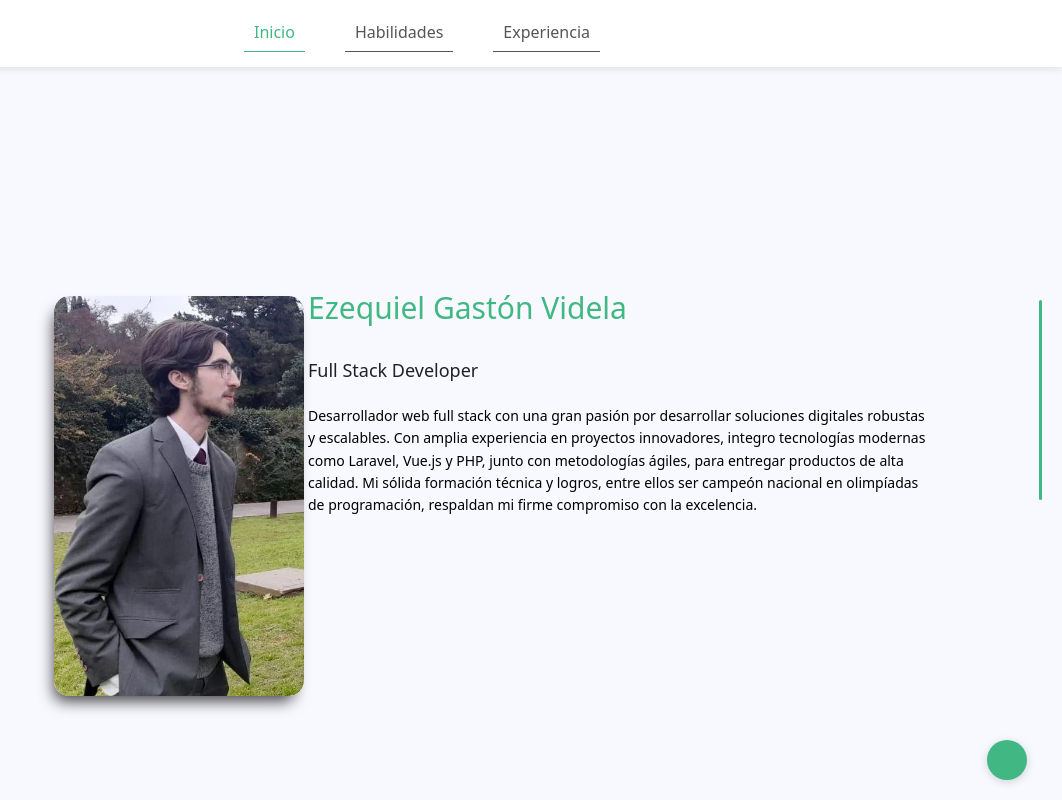
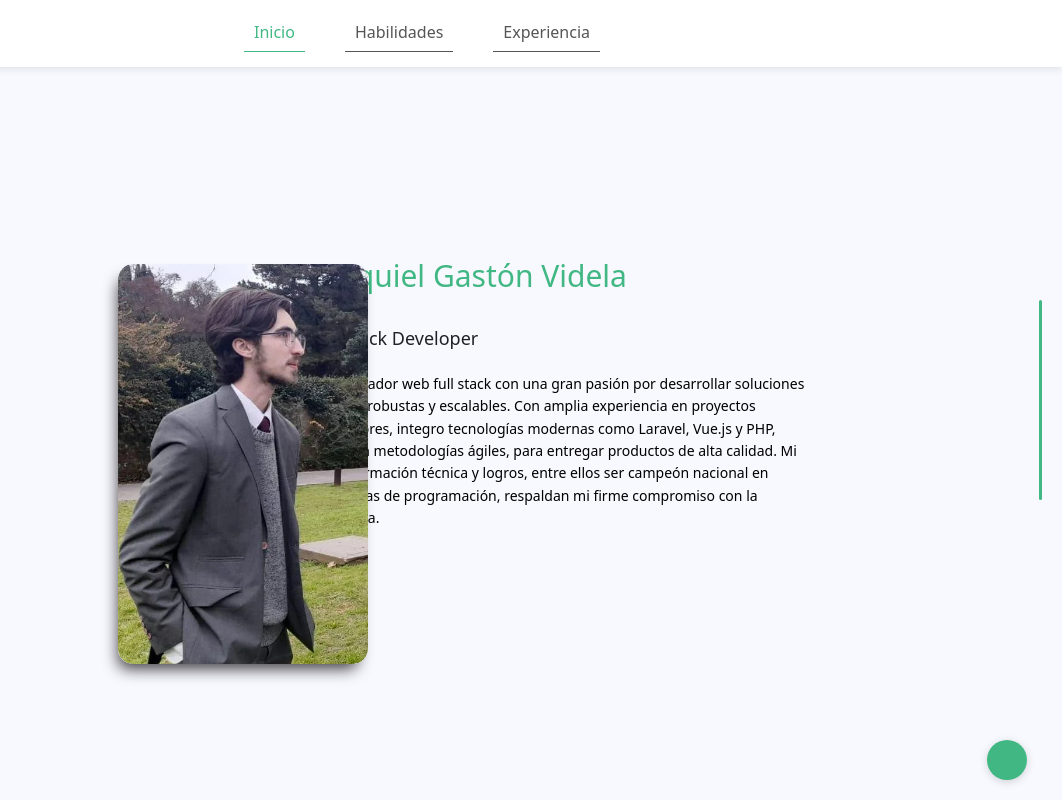
Before and after one commit to ezequielgv/portfolio, a Vue app: page / in a window 1280 px wide. Shown: the whole page, without its empty margins (218-1280 px from the left). Built offline with nearby package versions, Linux system fonts and the light colour scheme; some icons are missing.

Commit message:
renamed:    docs/assets/index-CLCuEcJL.js -> docs/assets/index-Bx2BT17J.js 	renamed:    docs/assets/index-FX7UJYlA.css -> docs/assets/index-C1kYKp7b.css 	modified:   docs/index.html 	modified:   src/assets/styles/global.css

```diff
--- a/src/assets/styles/global.css
+++ b/src/assets/styles/global.css
@@ -207,7 +207,7 @@
 @media (min-width: 992px) {
     /* Desktop improvements */
     .section {
-        padding: 5rem 10%;
+        padding: 3rem 20%;
         display: flex;
         flex-direction: column;
         justify-content: flex-start;
```
Also changed, not shown: 4 other files (tests, documents, lock files or other folders).
